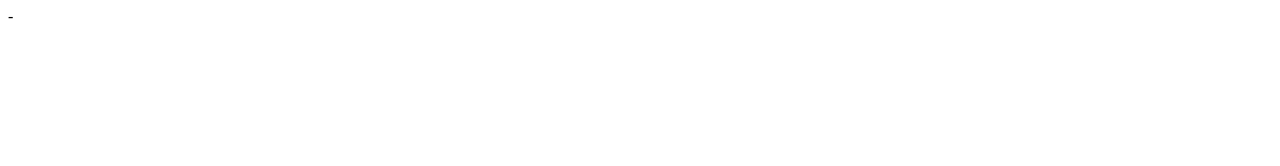
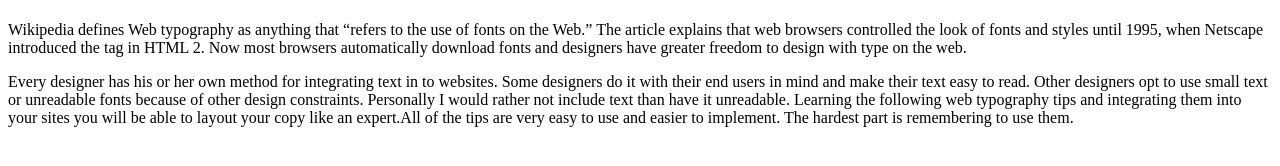
Before and after one commit to doturkar/Typography---website, a plain HTML site: page index.html in a window 1280 px wide. Drawn offline with Linux system fonts and the light colour scheme.

Commit message:
Added code

```diff
--- a/index.html
+++ b/index.html
@@ -1 +1,28 @@
--
+<!DOCTYPE html>
+<html lang="en">
+<head>
+  <title>What is Web typography?</title>
+</head>
+<body>
+
+<h1></h1>
+
+
+<p>
+Wikipedia defines Web typography as anything that “refers to the use of fonts on the Web.”
+The article explains that web browsers controlled the look of fonts and styles until 1995,
+when Netscape introduced the <font> tag in HTML 2. Now most browsers automatically download fonts and designers have
+greater freedom to design with type on the web.
+</p>
+<p>
+Every designer has his or her own method for integrating text in to websites.
+Some designers do it with their end users in mind and make their text easy to read.
+Other designers opt to use small text or unreadable fonts because of other design constraints. Personally I would rather not
+include text than have it unreadable. Learning the following web typography tips and integrating them into your sites you will
+be able to layout your copy like an expert.All of the tips are very easy to use and easier to implement.
+The hardest part is remembering to use them.
+</p>
+
+
+</body>
+</html>
```
